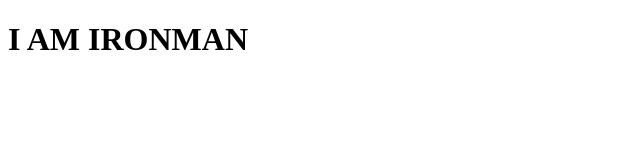
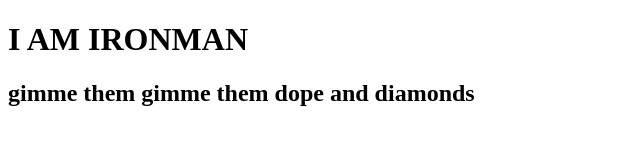
Before and after one commit to RSP810/SDLAB, a plain HTML site: page index.html in a window 1280 px wide. Shown: the whole page, without its empty margins (0-640 px from the left). Drawn offline with Linux system fonts and the light colour scheme.

Commit message:
branch commit

```diff
--- a/index.html
+++ b/index.html
@@ -7,5 +7,6 @@
 </head>
 <body>
     <h1>I AM IRONMAN</h1>
+    <h2>gimme them gimme them dope and diamonds</h2>
 </body>
 </html>
```
